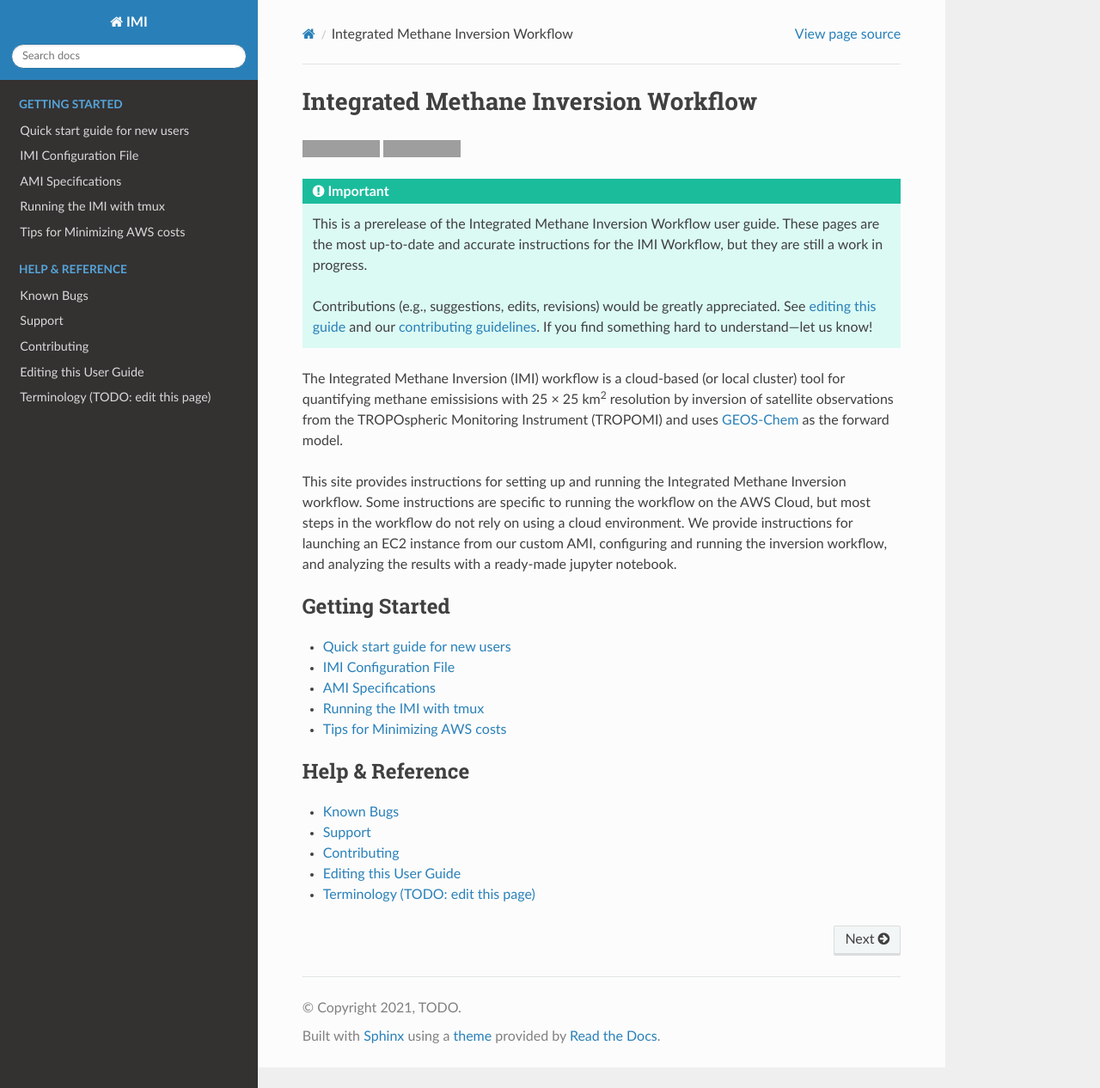
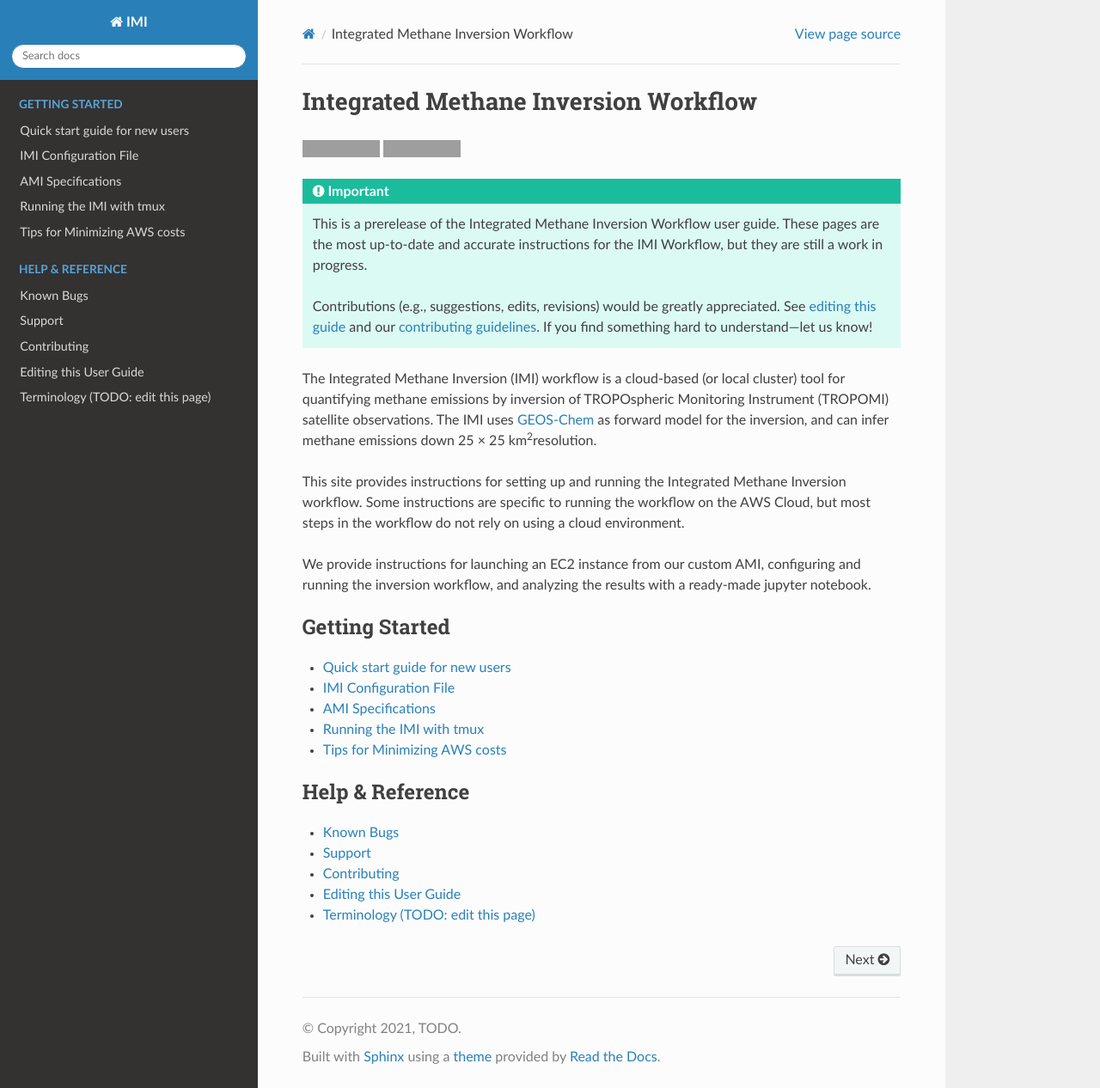
Before and after one commit to geoschem/integrated_methane_inversion, a Sphinx documentation site: the page built from docs/source/index.rst, in a window 1280 px wide and 1266 px high. Shown: the whole window at 86% size. Built offline with Sphinx 7.4.7 and the Read the Docs theme 2.0.0, drawn with Linux system fonts in a browser that asks for light colours; grey boxes are pictures that could not be loaded.

Commit message:
test updating docs (front page)

```diff
--- a/docs/source/index.rst
+++ b/docs/source/index.rst
@@ -15,9 +15,11 @@
    :ref:`editing this guide <editing_this_user_guide>` and our :doc:`contributing guidelines <reference/CONTRIBUTING>`.
    If you find something hard to understand---let us know!
 
-The Integrated Methane Inversion (IMI) workflow is a cloud-based (or local cluster) tool for quantifying methane emissisions with 25 × 25 km\ :sup:`2`\  resolution by inversion of satellite observations from the TROPOspheric Monitoring Instrument (TROPOMI) and uses `GEOS-Chem <http://geos-chem.org>`_ as the forward model.
+The Integrated Methane Inversion (IMI) workflow is a cloud-based (or local cluster) tool for quantifying methane emissions by inversion of TROPOspheric Monitoring Instrument (TROPOMI) satellite observations. The IMI uses `GEOS-Chem <http://geos-chem.org>`_ as forward model for the inversion, and can infer methane emissions down 25 × 25 km\ :sup:`2`\ resolution.
 
-This site provides instructions for setting up and running the Integrated Methane Inversion workflow. Some instructions are specific to running the workflow on the AWS Cloud, but most steps in the workflow do not rely on using a cloud environment. We provide instructions for launching an EC2 instance from our custom AMI, configuring and running the inversion workflow, and analyzing the results with a ready-made jupyter notebook.
+This site provides instructions for setting up and running the Integrated Methane Inversion workflow. Some instructions are specific to running the workflow on the AWS Cloud, but most steps in the workflow do not rely on using a cloud environment.
+
+We provide instructions for launching an EC2 instance from our custom AMI, configuring and running the inversion workflow, and analyzing the results with a ready-made jupyter notebook.
 
 
 .. toctree::
```
